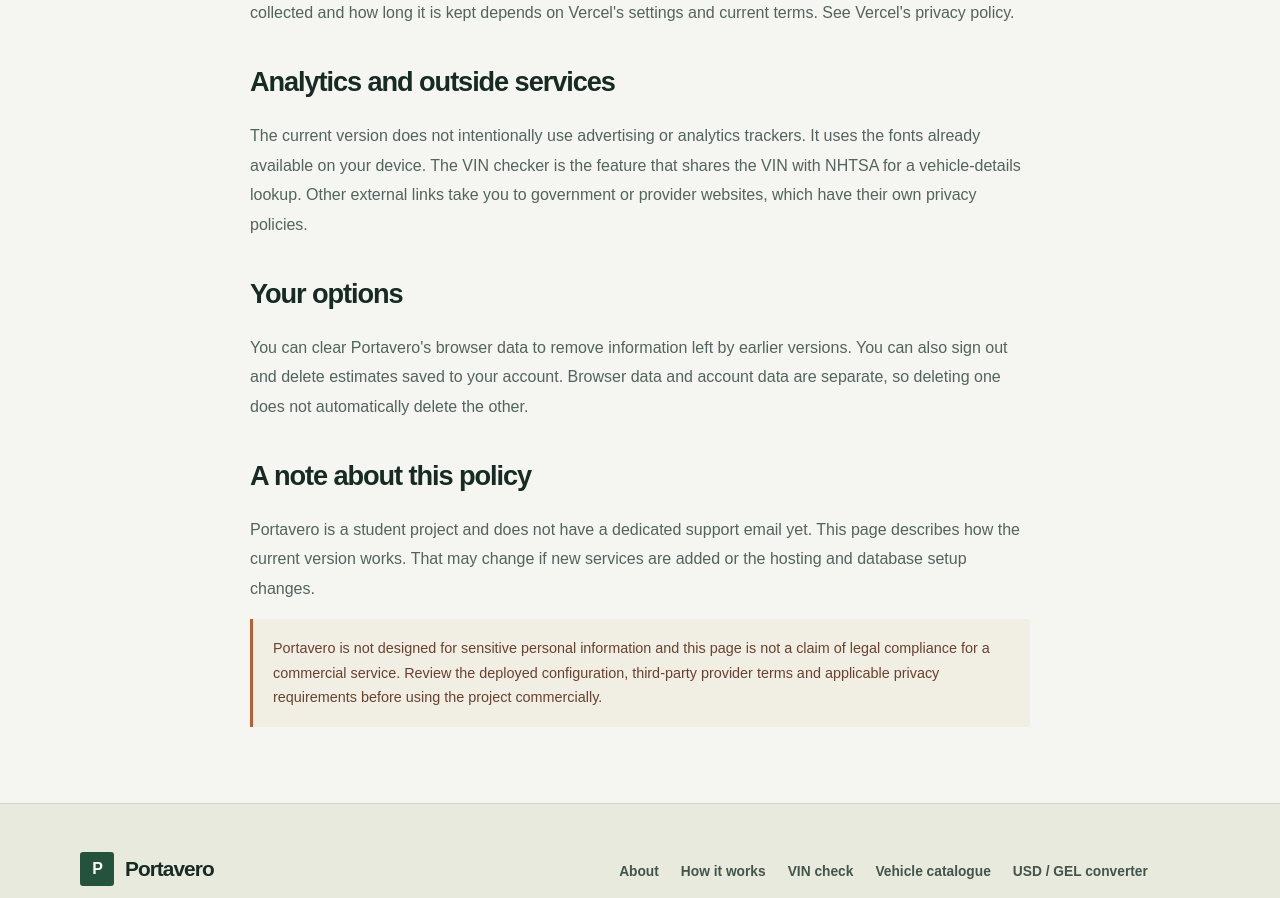
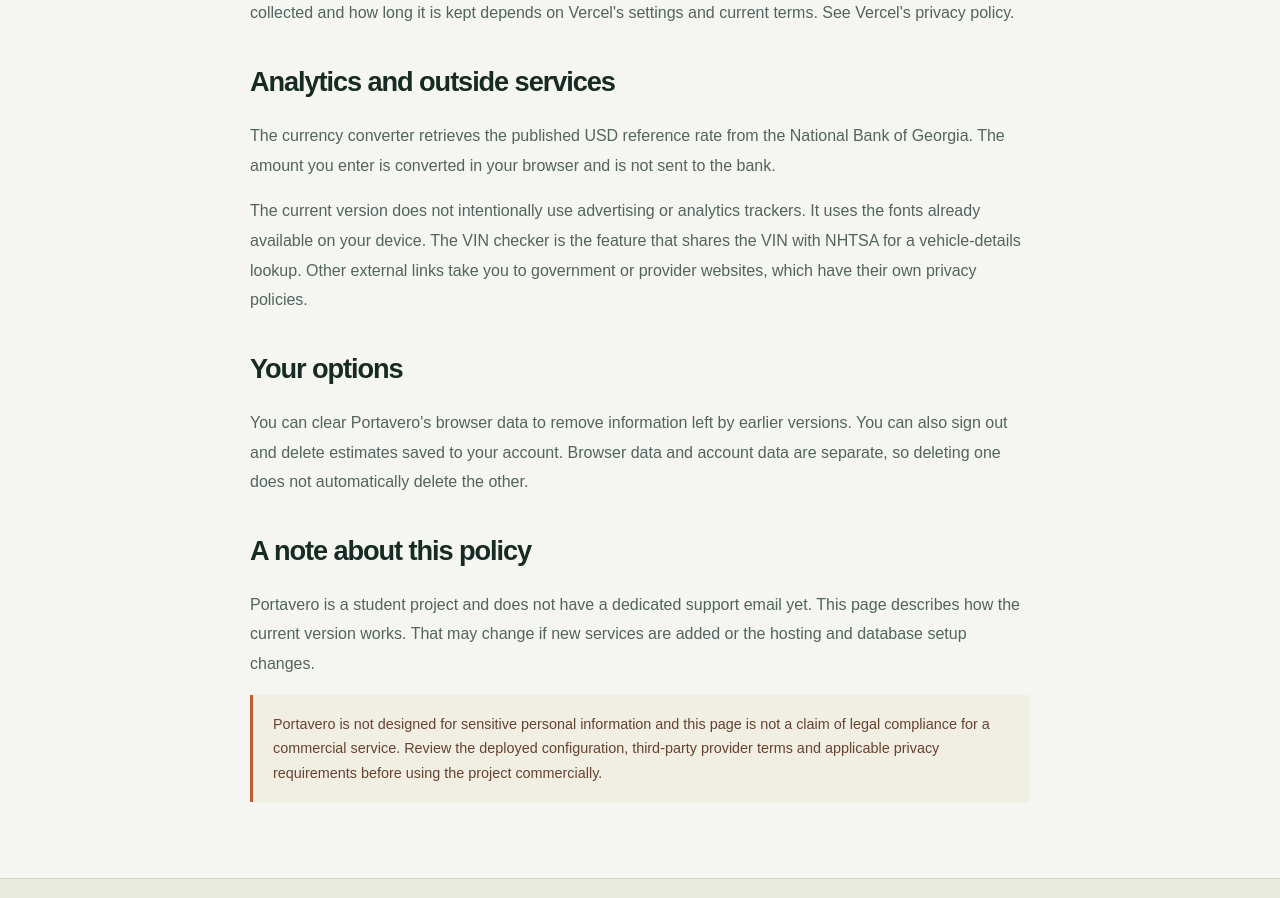
Before and after one commit to GIORGIO2032Q4E/portavero, a Next.js app: page /privacy-policy in a window 1280 px wide. Shown: the part 1720-2618 px from the top of the page. Built offline with nearby package versions, Linux system fonts and the light colour scheme; no server answers.

Commit message:
Document currency conversion data use

```diff
--- a/src/app/privacy-policy/page.tsx
+++ b/src/app/privacy-policy/page.tsx
@@ -39,6 +39,7 @@ export default function PrivacyPolicyPage() {
           <p>Portavero is hosted by Vercel. Like most hosting services, Vercel may process technical details such as IP addresses, request information, timestamps and security logs to keep the site running and protect it. What is collected and how long it is kept depends on Vercel's settings and current terms. See <a href="https://vercel.com/legal/privacy-policy" target="_blank" rel="noreferrer">Vercel's privacy policy</a>.</p>
 
           <h2>Analytics and outside services</h2>
+          <p>The currency converter retrieves the published USD reference rate from the National Bank of Georgia. The amount you enter is converted in your browser and is not sent to the bank.</p>
           <p>The current version does not intentionally use advertising or analytics trackers. It uses the fonts already available on your device. The VIN checker is the feature that shares the VIN with NHTSA for a vehicle-details lookup. Other external links take you to government or provider websites, which have their own privacy policies.</p>
 
           <h2>Your options</h2>
```
